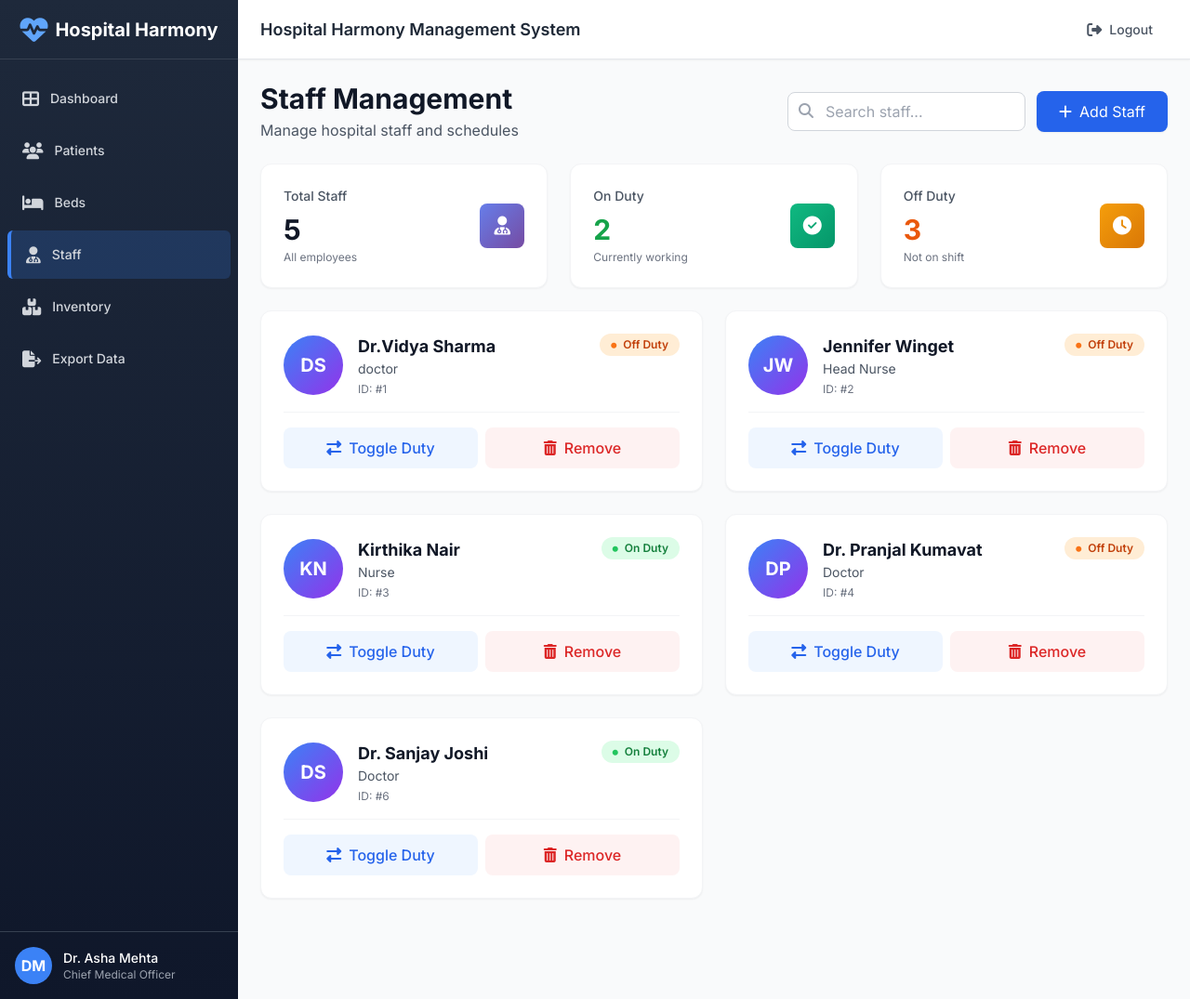
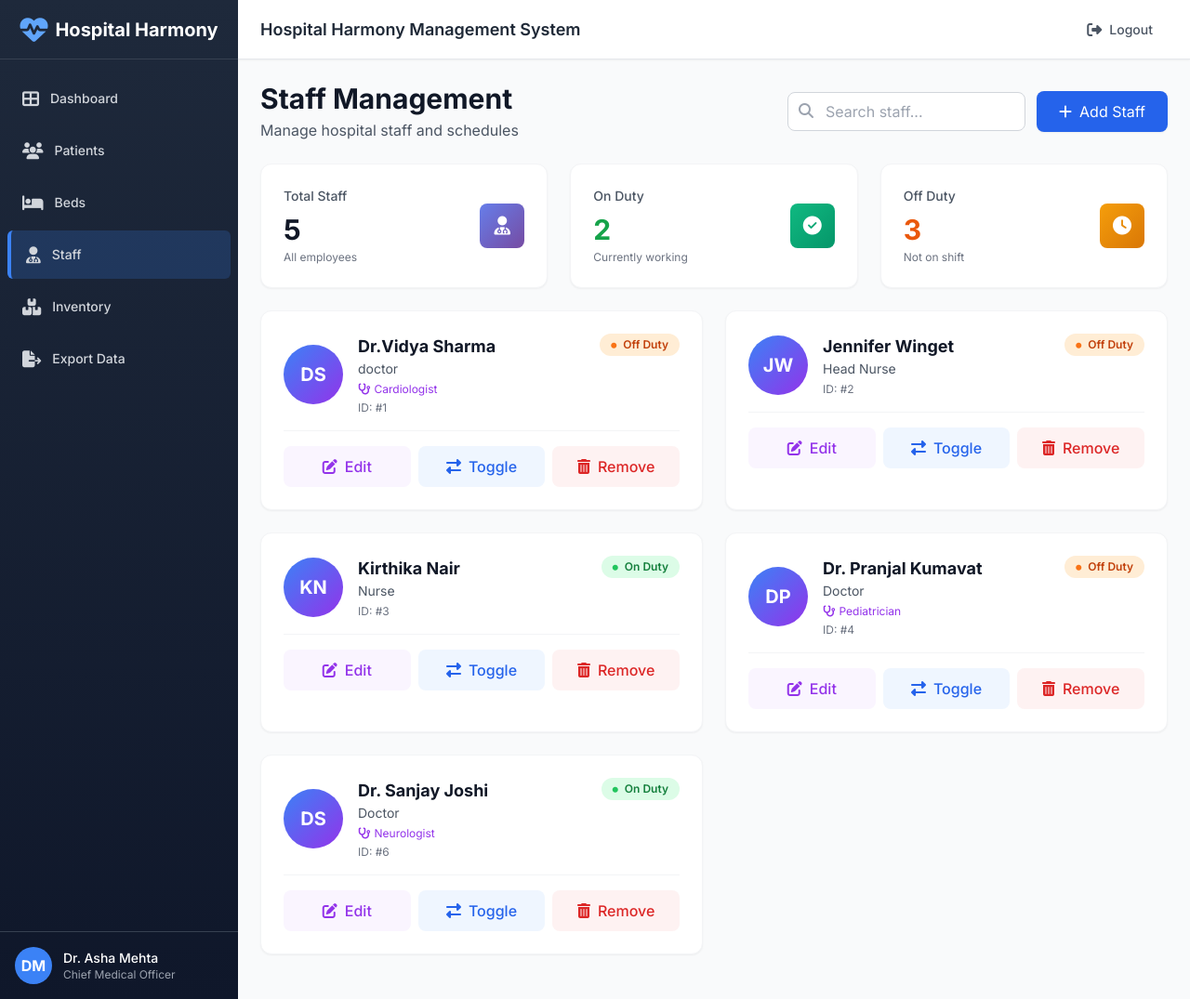
Before and after one commit to VarshaTewar/NewProject, a Flask app: page /staff in a window 1280 px wide. Shown: the whole page at 93% size. Run offline with Flask 3, Linux system fonts and the light colour scheme; a user stored in the database is signed in; some libraries are stand-ins or nearby versions.

Commit message:
More Updates

```diff
--- a/app.py
+++ b/app.py
@@ -172,6 +172,7 @@ def edit_bed():
     flash('Bed updated successfully','success')
     return redirect(url_for('beds'))
 
+# Add these routes to your app.py file (replace the existing staff routes)
 # Staff
 @app.route('/staff')
 @login_required
@@ -181,38 +182,61 @@ def staff():
     rows = cur.fetchall()
     return render_template('staff.html', staff=rows)
 
+
 @app.route('/staff/add', methods=['POST'])
 @login_required
 def add_staff():
-    name = request.form.get('name'); role = request.form.get('role'); on_duty = 1 if request.form.get('on_duty')=='on' else 0
-    db = get_db(); cur = db.cursor()
-    cur.execute('INSERT INTO staff (name, role, on_duty) VALUES (?,?,?)', (name, role, on_duty))
+    name = request.form.get('name')
+    role = request.form.get('role')
+    speciality = request.form.get('speciality', '')
+    on_duty = 1 if request.form.get('on_duty') == 'on' else 0
+
+    db = get_db()
+    cur = db.cursor()
+    cur.execute('INSERT INTO staff (name, role, speciality, on_duty) VALUES (?,?,?,?)',
+                (name, role, speciality, on_duty))
     db.commit()
-    flash('Staff added','success')
+    flash('Staff added successfully', 'success')
+    return redirect(url_for('staff'))
+
+@app.route('/staff/edit/<int:staff_id>', methods=['POST'])
+@login_required
+def edit_staff(staff_id):
+    name = request.form.get('name')
+    role = request.form.get('role')
+    speciality = request.form.get('speciality', '')
+
+    db = get_db()
+    cur = db.cursor()
+    cur.execute('UPDATE staff SET name=?, role=?, speciality=? WHERE id=?',
+                (name, role, speciality, staff_id))
+    db.commit()
+    flash('Staff updated successfully', 'success')
     return redirect(url_for('staff'))
 
 @app.route('/staff/toggle/<int:staff_id>', methods=['POST'])
 @login_required
 def toggle_staff(staff_id):
-    db = get_db(); cur = db.cursor()
+    db = get_db()
+    cur = db.cursor()
     cur.execute('SELECT on_duty FROM staff WHERE id=?', (staff_id,))
     row = cur.fetchone()
     if row:
         new = 0 if row['on_duty'] else 1
         cur.execute('UPDATE staff SET on_duty=? WHERE id=?', (new, staff_id))
         db.commit()
-        flash('Staff duty status updated','success')
+        flash('Staff duty status updated', 'success')
     return redirect(url_for('staff'))
 
 @app.route('/staff/delete/<int:staff_id>', methods=['POST'])
 @login_required
 def delete_staff(staff_id):
-    db = get_db(); cur = db.cursor()
+    db = get_db()
+    cur = db.cursor()
     cur.execute('DELETE FROM staff WHERE id=?', (staff_id,))
     db.commit()
-    flash('Staff member removed','info')
+    flash('Staff member removed', 'info')
     return redirect(url_for('staff'))
-
 # Inventory
 @app.route('/inventory')
 @login_required
--- a/database.py
+++ b/database.py
@@ -20,6 +20,7 @@ CREATE_TABLES_SQL = [
     id INTEGER PRIMARY KEY AUTOINCREMENT,
     name TEXT NOT NULL,
     role TEXT,
+    speciality TEXT,
     on_duty INTEGER DEFAULT 0
 )""",
 """CREATE TABLE IF NOT EXISTS inventory (
@@ -38,7 +39,17 @@ def get_db():
     return _conn
 
 def init_db():
-    db = get_db(); cur = db.cursor()
+    db = get_db()
+    cur = db.cursor()
     for sql in CREATE_TABLES_SQL:
         cur.execute(sql)
+
+    # Add speciality column to existing staff table if it doesn't exist
+    try:
+        cur.execute("ALTER TABLE staff ADD COLUMN speciality TEXT")
+        db.commit()
+    except sqlite3.OperationalError:
+        # Column already exists
+        pass
+
     db.commit()
--- a/templates/staff.html
+++ b/templates/staff.html
@@ -85,6 +85,11 @@
                     <div>
                         <h3 class="text-lg font-bold text-gray-900">{{ s['name'] }}</h3>
                         <p class="text-sm text-gray-600">{{ s['role'] }}</p>
+                        {% if s['speciality'] %}
+                        <p class="text-xs text-purple-600 mt-1">
+                            <i class="fas fa-stethoscope mr-1"></i>{{ s['speciality'] }}
+                        </p>
+                        {% endif %}
                         <p class="text-xs text-gray-500 mt-1">ID: #{{ s['id'] }}</p>
                     </div>
                 </div>
@@ -102,15 +107,19 @@
             </div>
 
             <div class="pt-4 border-t border-gray-100">
-                <div class="flex gap-2">
-                    <form action="/staff/toggle/{{ s['id'] }}" method="POST" class="flex-1">
-                        <button type="submit" class="w-full bg-blue-50 hover:bg-blue-100 text-blue-600 py-2.5 rounded-lg font-medium transition-colors flex items-center justify-center gap-2">
+                <div class="grid grid-cols-3 gap-2">
+                    <button onclick="openEditModal({{ s['id'] }}, '{{ s['name']|replace("'", "\\'") }}', '{{ s['role']|replace("'", "\\'") }}', '{{ s['speciality']|replace("'", "\\'") if s['speciality'] else '' }}')" class="bg-purple-50 hover:bg-purple-100 text-purple-600 py-2.5 rounded-lg font-medium transition-colors flex items-center justify-center gap-2">
+                        <i class="fas fa-edit"></i>
+                        Edit
+                    </button>
+                    <form action="/staff/toggle/{{ s['id'] }}" method="POST" class="contents">
+                        <button type="submit" class="bg-blue-50 hover:bg-blue-100 text-blue-600 py-2.5 rounded-lg font-medium transition-colors flex items-center justify-center gap-2">
                             <i class="fas fa-exchange-alt"></i>
-                            Toggle Duty
+                            Toggle
                         </button>
                     </form>
-                    <form action="/staff/delete/{{ s['id'] }}" method="POST" class="flex-1" onsubmit="return confirm('Are you sure you want to remove {{ s['name'] }}?')">
-                        <button type="submit" class="w-full bg-red-50 hover:bg-red-100 text-red-600 py-2.5 rounded-lg font-medium transition-colors flex items-center justify-center gap-2">
+                    <form action="/staff/delete/{{ s['id'] }}" method="POST" class="contents" onsubmit="return confirm('Are you sure you want to remove {{ s['name'] }}?')">
+                        <button type="submit" class="bg-red-50 hover:bg-red-100 text-red-600 py-2.5 rounded-lg font-medium transition-colors flex items-center justify-center gap-2">
                             <i class="fas fa-trash-alt"></i>
                             Remove
                         </button>
@@ -152,6 +161,10 @@
                 <input type="text" name="role" required class="w-full px-3 py-2 border border-gray-300 rounded-lg focus:ring-2 focus:ring-blue-500 focus:border-transparent" placeholder="e.g., Doctor, Nurse, Technician">
             </div>
             <div>
+                <label class="block text-sm font-medium text-gray-700 mb-1">Speciality</label>
+                <input type="text" name="speciality" class="w-full px-3 py-2 border border-gray-300 rounded-lg focus:ring-2 focus:ring-blue-500 focus:border-transparent" placeholder="e.g., Cardiology, Neurology (for doctors)">
+            </div>
+            <div>
                 <label class="flex items-center gap-2 cursor-pointer">
                     <input type="checkbox" name="on_duty" class="w-4 h-4 text-blue-600 border-gray-300 rounded focus:ring-blue-500">
                     <span class="text-sm font-medium text-gray-700">Currently On Duty</span>
@@ -163,6 +176,40 @@
                 </button>
                 <button type="submit" class="px-4 py-2 bg-blue-600 text-white rounded-lg hover:bg-blue-700 transition">
                     <i class="fas fa-plus mr-1"></i> Add Staff
+                </button>
+            </div>
+        </form>
+    </div>
+</div>
+
+<!-- Edit Staff Modal -->
+<div id="editModal" class="hidden fixed inset-0 bg-black bg-opacity-50 flex items-center justify-center p-4 z-50">
+    <div class="bg-white rounded-xl shadow-xl max-w-md w-full p-6">
+        <div class="flex items-center justify-between mb-4">
+            <h3 class="text-xl font-bold text-gray-900">Edit Staff Member</h3>
+            <button onclick="document.getElementById('editModal').classList.add('hidden')" class="text-gray-400 hover:text-gray-600">
+                <i class="fas fa-times text-xl"></i>
+            </button>
+        </div>
+        <form method="POST" id="editForm" class="space-y-4">
+            <div>
+                <label class="block text-sm font-medium text-gray-700 mb-1">Name *</label>
+                <input type="text" name="name" id="editName" required class="w-full px-3 py-2 border border-gray-300 rounded-lg focus:ring-2 focus:ring-blue-500 focus:border-transparent" placeholder="Enter staff name">
+            </div>
+            <div>
+                <label class="block text-sm font-medium text-gray-700 mb-1">Role *</label>
+                <input type="text" name="role" id="editRole" required class="w-full px-3 py-2 border border-gray-300 rounded-lg focus:ring-2 focus:ring-blue-500 focus:border-transparent" placeholder="e.g., Doctor, Nurse, Technician">
+            </div>
+            <div>
+                <label class="block text-sm font-medium text-gray-700 mb-1">Speciality</label>
+                <input type="text" name="speciality" id="editSpeciality" class="w-full px-3 py-2 border border-gray-300 rounded-lg focus:ring-2 focus:ring-blue-500 focus:border-transparent" placeholder="e.g., Cardiology, Neurology (for doctors)">
+            </div>
+            <div class="flex justify-end space-x-3 pt-4">
+                <button type="button" onclick="document.getElementById('editModal').classList.add('hidden')" class="px-4 py-2 border border-gray-300 rounded-lg text-gray-700 hover:bg-gray-50 transition">
+                    Cancel
+                </button>
+                <button type="submit" class="px-4 py-2 bg-green-600 text-white rounded-lg hover:bg-green-700 transition">
+                    <i class="fas fa-save mr-1"></i> Save Changes
                 </button>
             </div>
         </form>
@@ -190,9 +237,7 @@ function searchStaff() {
     });
 
     // Show/hide empty state
-    const emptyState = document.querySelector('.bg-white.rounded-xl.shadow-sm.border.border-gray-100.p-12.text-center');
-    if (emptyState && visibleCount === 0 && filter !== '') {
-        // Create a "no results" message if it doesn't exist
+    if (visibleCount === 0 && filter !== '') {
         let noResults = document.getElementById('noSearchResults');
         if (!noResults) {
             noResults = document.createElement('div');
@@ -203,7 +248,7 @@ function searchStaff() {
                 <h3 class="text-xl font-semibold text-gray-900 mb-2">No Results Found</h3>
                 <p class="text-gray-600">No staff members match your search criteria</p>
             `;
-            document.querySelector('main').appendChild(noResults);
+            document.querySelector('.grid.grid-cols-1.lg\\:grid-cols-2').after(noResults);
         }
         noResults.style.display = 'block';
     } else {
@@ -214,8 +259,23 @@ function searchStaff() {
     }
 }
 
-// Close modal when clicking outside
+// Open edit modal with staff data
+function openEditModal(id, name, role, speciality) {
+    document.getElementById('editName').value = name;
+    document.getElementById('editRole').value = role;
+    document.getElementById('editSpeciality').value = speciality || '';
+    document.getElementById('editForm').action = '/staff/edit/' + id;
+    document.getElementById('editModal').classList.remove('hidden');
+}
+
+// Close modals when clicking outside
 document.getElementById('addModal').addEventListener('click', function(e) {
+    if (e.target === this) {
+        this.classList.add('hidden');
+    }
+});
+
+document.getElementById('editModal').addEventListener('click', function(e) {
     if (e.target === this) {
         this.classList.add('hidden');
     }
```
Also changed, not shown: templates/login.html (+1 -16 lines), hospital.db.
